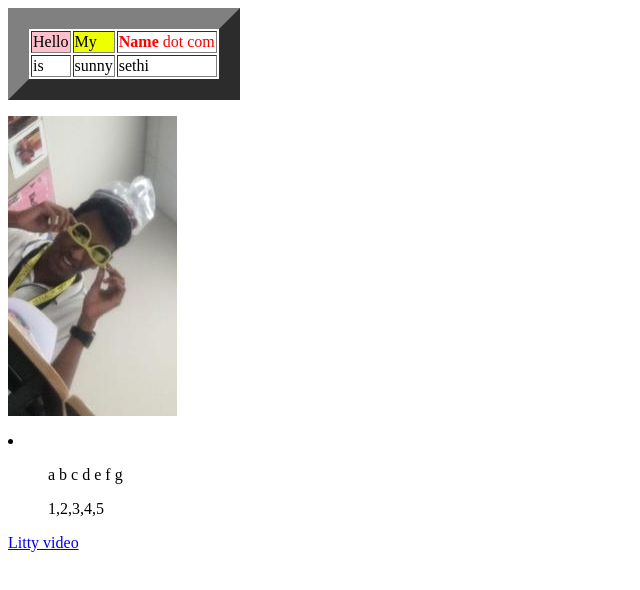
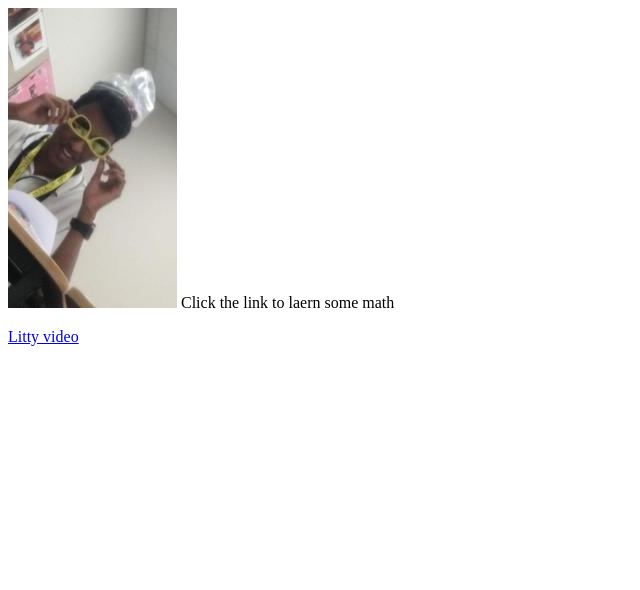
Before and after one commit to Aum30/cool-guy, a plain HTML site: page cool-guy.html in a window 1280 px wide. Shown: the whole page, without its empty margins (0-640 px from the left). Drawn offline with Linux system fonts and the light colour scheme.

Commit message:
Update cool-guy.html

```diff
--- a/cool-guy.html
+++ b/cool-guy.html
@@ -3,29 +3,10 @@
    <title>HTML practice website</title>
 <body>
 
-    <table border=21>
-      <tr>
-        <td bgcolor="pink">Hello</td>
-        <td bgcolor="#EEFF00">My</td>
-        <td><font face="Papyrus" color="#FF00000"><b>Name</b> dot com</font></td>
-      </tr>
-      <tr>
-        <td>is</td>
-        <td>sunny</td>
-        <td>sethi</td>
-      </tr>
 
-    </table>
 <p>
 <img src="sunny.jpg">
-<li>
-<ol>
-a b c d e f g
-</ol>
-<ul>
-1,2,3,4,5
-</ul>
-</li>
+Click the link to laern some math
 <p>
 <a href="https://www.facebook.com/MathematicaNZ/videos/324731384697915/", target = "_blank">
 Litty video
```
